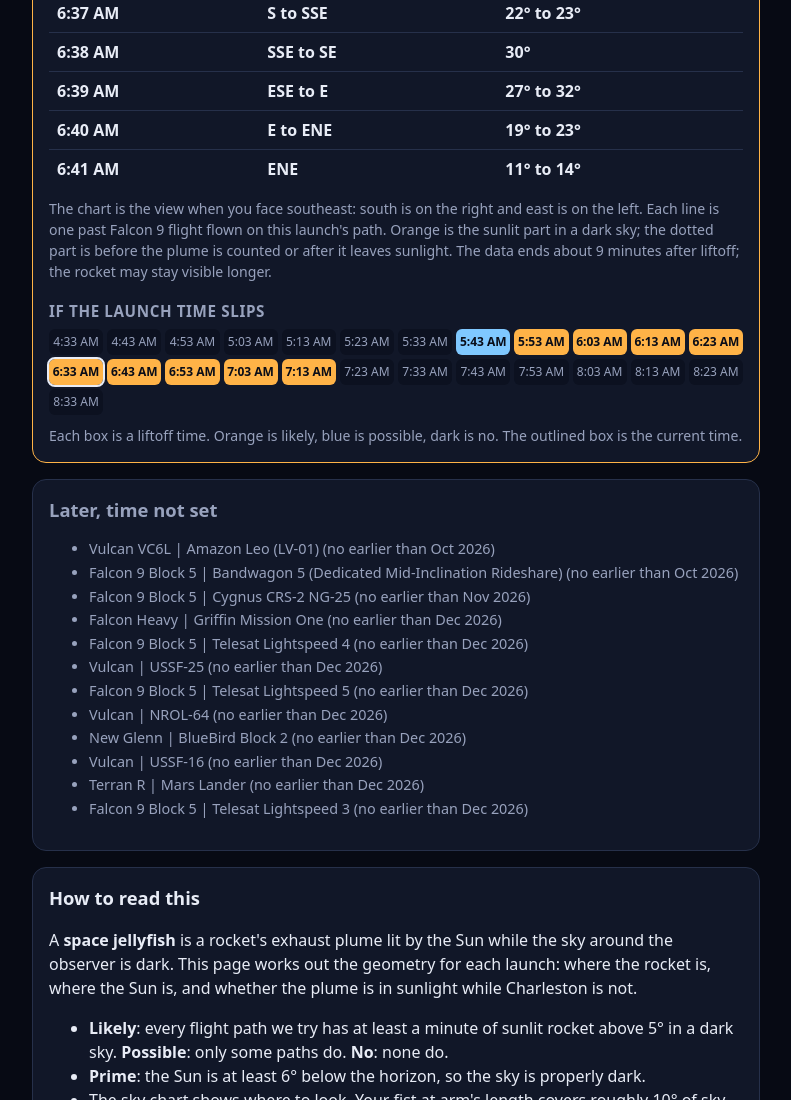
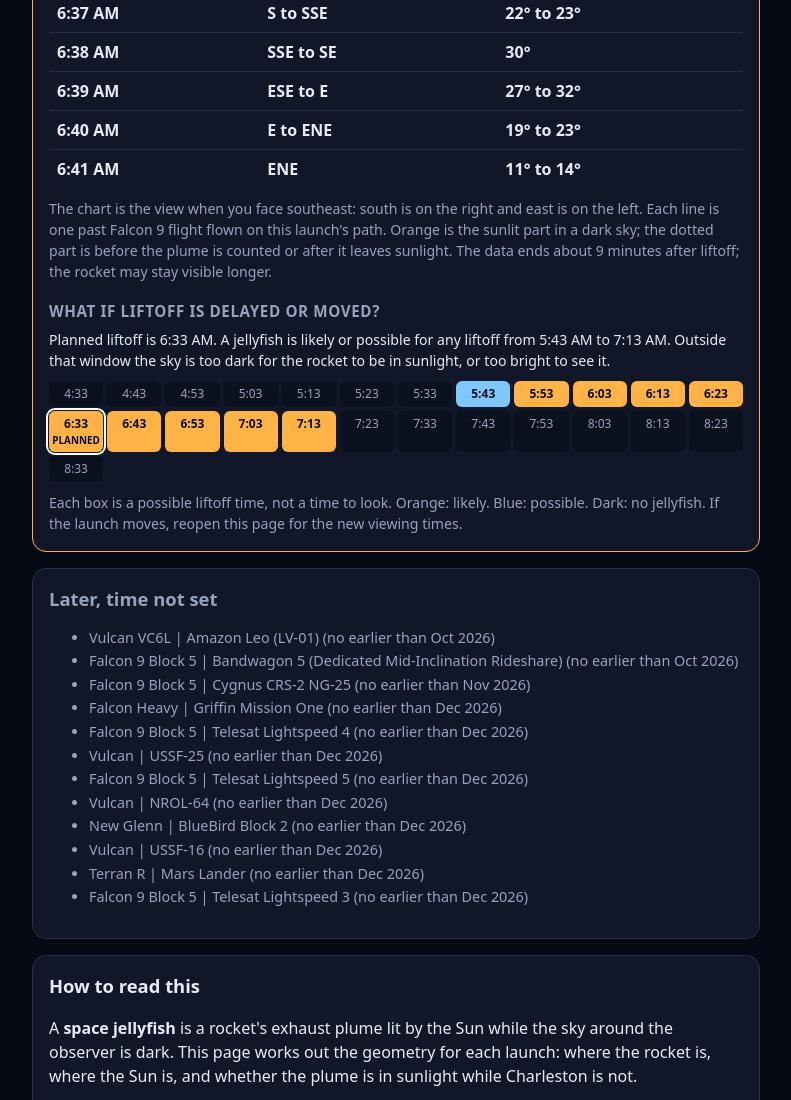
Before and after one commit to neely/spaceJellyfish, a website: page index.html in a window 1280 px wide. Shown: the part 832-1932 px from the top of the page, without its empty margins (244-1035 px from the left). Drawn offline with Linux system fonts and the light colour scheme; no server answers.

Commit message:
Make the slip table say what it shows
State the planned liftoff in words and the range of liftoff times that
give a jellyfish. Mark the planned box. Say that a box is a liftoff
time and not a time to look.

```diff
--- a/app.js
+++ b/app.js
@@ -157,16 +157,33 @@ function minuteTable(result, liftoffMs) {
   return table;
 }
 
+// What the verdict would be if liftoff moved. Each box is a liftoff time,
+// not a time to look. A summary sentence says the same thing in words.
 function slipTable(launch) {
-  const box = el('div', { class: 'slip' });
   const base = Date.parse(launch.net);
+  const steps = [];
   for (let m = -SLIP_RANGE_MIN; m <= SLIP_RANGE_MIN; m += SLIP_STEP_MIN) {
     const net = new Date(base + m * 60000).toISOString();
     const r = evaluateLaunch({ launch: { ...launch, net }, observer, profiles, config });
-    const cell = el('span', { class: `${r.verdict}${m === 0 ? ' now' : ''}`, title: `${r.verdict}${r.prime ? ', prime' : ''}` }, timeFmt.format(base + m * 60000));
+    steps.push({ m, ms: base + m * 60000, verdict: r.verdict });
+  }
+  const good = steps.filter((s) => s.verdict !== 'no');
+  const planned = timeFmt.format(base);
+  let summary;
+  if (good.length === 0) {
+    summary = `Planned liftoff is ${planned}. No liftoff time within two hours either side would give a jellyfish.`;
+  } else {
+    const first = timeFmt.format(good[0].ms);
+    const last = timeFmt.format(good.at(-1).ms);
+    summary = `Planned liftoff is ${planned}. A jellyfish is likely or possible for any liftoff from ${first} to ${last}. Outside that window the sky is too dark for the rocket to be in sunlight, or too bright to see it.`;
+  }
+  const box = el('div', { class: 'slip' });
+  for (const s of steps) {
+    const cell = el('span', { class: `${s.verdict}${s.m === 0 ? ' now' : ''}` }, timeFmt.format(s.ms).replace(/\s?[AP]M$/, ''));
+    if (s.m === 0) cell.append(el('small', {}, 'planned'));
     box.append(cell);
   }
-  return box;
+  return el('div', {}, el('p', { class: 'note first' }, summary), box);
 }
 
 function fact(label, value) {
@@ -222,9 +239,9 @@ function launchCard(launch) {
       : `The chart is the view when you face southeast: south is on the right and east is on the left. Each line is one past Falcon 9 flight flown on this launch's path. Orange is the sunlit part in a dark sky; the dotted part is before the plume is counted or after it leaves sunlight. The data ends about ${Math.round(lead.samples.at(-1).tS / 60)} minutes after liftoff; the rocket may stay visible longer.`));
   }
 
-  card.append(el('h3', {}, 'If the launch time slips'));
+  card.append(el('h3', {}, 'What if liftoff is delayed or moved?'));
   card.append(slipTable(launch));
-  card.append(el('p', { class: 'note' }, 'Each box is a liftoff time. Orange is likely, blue is possible, dark is no. The outlined box is the current time.'));
+  card.append(el('p', { class: 'note' }, 'Each box is a possible liftoff time, not a time to look. Orange: likely. Blue: possible. Dark: no jellyfish. If the launch moves, reopen this page for the new viewing times.'));
   return card;
 }
 
--- a/style.css
+++ b/style.css
@@ -69,3 +69,6 @@ table.minutes td { padding: 7px 8px; border-top: 1px solid var(--line); font-wei
   .facts { grid-template-columns: 1fr 1fr; }
   .slider { flex-wrap: wrap; }
 }
+.note.first { margin: 0 0 10px; color: var(--text); }
+.slip span.now { outline: 2px solid #fff; outline-offset: 1px; }
+.slip span small { display: block; font-size: .62rem; font-weight: 700; text-transform: uppercase; }
```
